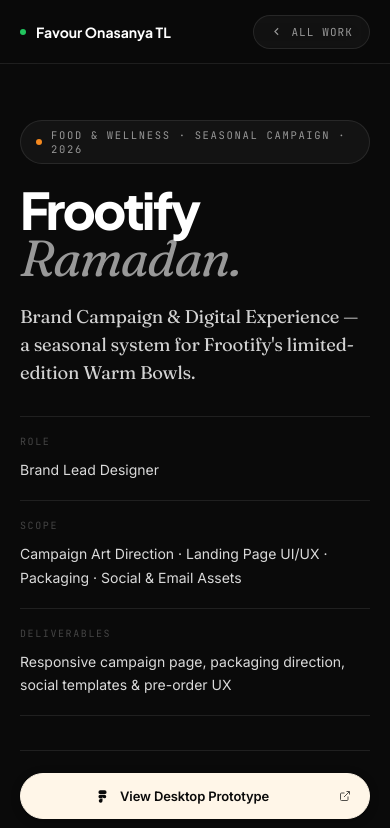
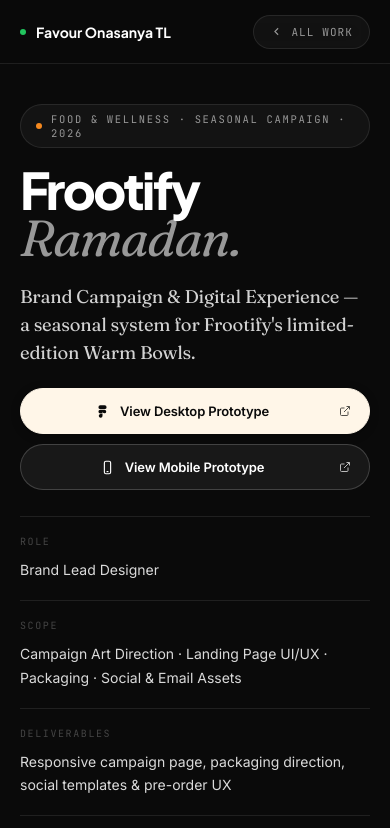
Before and after one commit to fave1234/portfolio-landing-page2, a plain HTML site: page work/frootify-ramadan/index.html in a window 390 px wide. Shown: the top 828 px of the page. Drawn offline with Linux system fonts and the light colour scheme.

Commit message:
Move Frootify prototype buttons above the role/scope strip
The two prototype CTAs sat below the three-column .cs-facts band, which
pushed them a long way down — worse on mobile, where the facts stack into
three rows above them.

- Relocate .figma-row to sit directly under the title/lede and above
  .cs-facts, so both buttons are visible without scrolling
- Swap the top divider for a bottom margin, since the row is no longer
  the last block in the hero
- Tighten hero top padding and the title scale slightly so the CTAs land
  higher (~58% down on 1440x900, ~43% on mobile)
- Trim lede and facts bottom margins to suit the new order

Buttons themselves are untouched: same markup, icons, labels, styling,
spacing between them and target/rel.

Co-authored-by: arena-agent <297053741+arena-agent@users.noreply.github.com>

```diff
--- a/work/frootify-ramadan/index.html
+++ b/work/frootify-ramadan/index.html
@@ -63,31 +63,32 @@
 .progress{position:fixed;top:0;left:0;height:2px;width:0;z-index:120;background:#fff;transition:width .1s linear;}
 
 /* ── HERO ────────────────────────────────── */
-.cs-hero{padding:calc(64px + clamp(56px,9vw,110px)) clamp(20px,5vw,56px) 0;}
+.cs-hero{padding:calc(64px + clamp(40px,6vw,76px)) clamp(20px,5vw,56px) 0;}
 .cs-hero-inner{max-width:var(--max);margin:0 auto;}
 .cs-eyebrow{
   display:inline-flex;align-items:center;gap:9px;
   font-family:'JetBrains Mono',monospace;font-size:10.5px;letter-spacing:.16em;
   text-transform:uppercase;color:var(--ink-soft);
   border:1px solid var(--line);border-radius:999px;padding:7px 15px;
-  background:var(--glass);margin-bottom:clamp(22px,4vw,34px);
+  background:var(--glass);margin-bottom:clamp(18px,3vw,26px);
 }
 .cs-eyebrow .pill-dot{width:6px;height:6px;border-radius:50%;background:var(--frootify-orange);flex-shrink:0;}
 .cs-title{
   font-family:'Plus Jakarta Sans',sans-serif;font-weight:900;
-  font-size:clamp(3rem,9.5vw,7.2rem);line-height:.94;letter-spacing:-.05em;
+  font-size:clamp(2.75rem,8.4vw,6.2rem);line-height:.94;letter-spacing:-.05em;
   margin-bottom:clamp(22px,3.5vw,32px);text-wrap:balance;
 }
 .cs-title em{display:block;font-family:'Fraunces',serif;font-style:italic;font-weight:400;letter-spacing:-.025em;color:rgba(255,255,255,.58);}
 .cs-lede{
   font-family:'Fraunces',serif;font-weight:400;
   font-size:clamp(1.15rem,2.3vw,1.6rem);line-height:1.5;letter-spacing:-.01em;
-  color:rgba(255,255,255,.82);max-width:52ch;margin-bottom:clamp(30px,4vw,44px);
+  color:rgba(255,255,255,.82);max-width:52ch;margin-bottom:clamp(22px,2.6vw,30px);
 }
 .cs-facts{
   display:grid;grid-template-columns:repeat(3,minmax(0,1fr));
   gap:0;border-top:1px solid var(--line);border-bottom:1px solid var(--line);
-  margin-bottom:clamp(34px,5vw,56px);
+  /* now the last block before the hero image, so it owns the gap to it */
+  margin-bottom:clamp(30px,4vw,44px);
 }
 .cs-fact{padding:22px 26px 22px 0;border-right:1px solid var(--line);}
 .cs-fact:last-child{border-right:none;}
@@ -286,9 +287,8 @@
 /* ── FIGMA CTAs ─────────────────────────── */
 .figma-row{
   display:flex;gap:12px;flex-wrap:wrap;
-  margin-top:clamp(26px,3.5vw,36px);
-  padding-top:clamp(22px,3vw,28px);
-  border-top:1px solid var(--line);
+  /* sits directly under the lede; bottom margin separates it from .cs-facts */
+  margin-bottom:clamp(26px,3.5vw,38px);
 }
 .figma-btn{
   display:inline-flex;align-items:center;gap:10px;
@@ -459,21 +459,6 @@
       <h1 class="cs-title">Frootify <em>Ramadan.</em></h1>
       <p class="cs-lede">Brand Campaign &amp; Digital Experience — a seasonal system for Frootify's limited-edition Warm Bowls.</p>
 
-      <dl class="cs-facts">
-        <div class="cs-fact">
-          <dt>Role</dt>
-          <dd>Brand Lead Designer</dd>
-        </div>
-        <div class="cs-fact">
-          <dt>Scope</dt>
-          <dd>Campaign Art Direction · Landing Page UI/UX · Packaging · Social &amp; Email Assets</dd>
-        </div>
-        <div class="cs-fact">
-          <dt>Deliverables</dt>
-          <dd>Responsive campaign page, packaging direction, social templates &amp; pre-order UX</dd>
-        </div>
-      </dl>
-
       <div class="figma-row">
         <a class="figma-btn figma-btn--primary"
            href="https://www.figma.com/proto/6GywnpoiCCM9tNO4rVqVLG/New-Frootify-website?node-id=1456-7622&amp;t=vpFNLmvcGeXRV07Z-8&amp;scaling=min-zoom&amp;content-scaling=fixed&amp;page-id=1450%3A6018&amp;hide-ui=1"
@@ -502,6 +487,22 @@
           </svg>
         </a>
       </div>
+
+      <dl class="cs-facts">
+        <div class="cs-fact">
+          <dt>Role</dt>
+          <dd>Brand Lead Designer</dd>
+        </div>
+        <div class="cs-fact">
+          <dt>Scope</dt>
+          <dd>Campaign Art Direction · Landing Page UI/UX · Packaging · Social &amp; Email Assets</dd>
+        </div>
+        <div class="cs-fact">
+          <dt>Deliverables</dt>
+          <dd>Responsive campaign page, packaging direction, social templates &amp; pre-order UX</dd>
+        </div>
+      </dl>
+
     </div>
 
     <!-- HERO IMAGE SLOT -->
```
